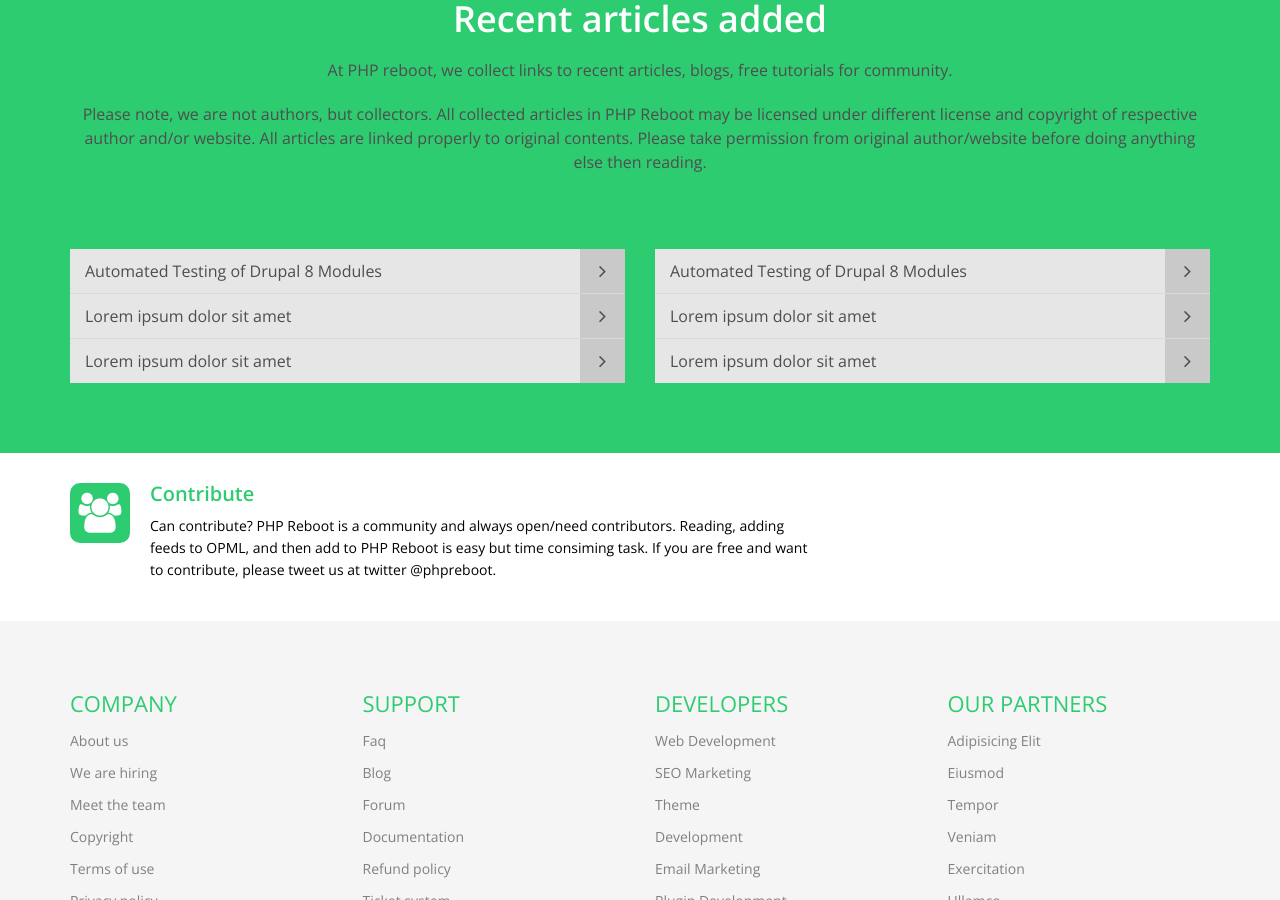
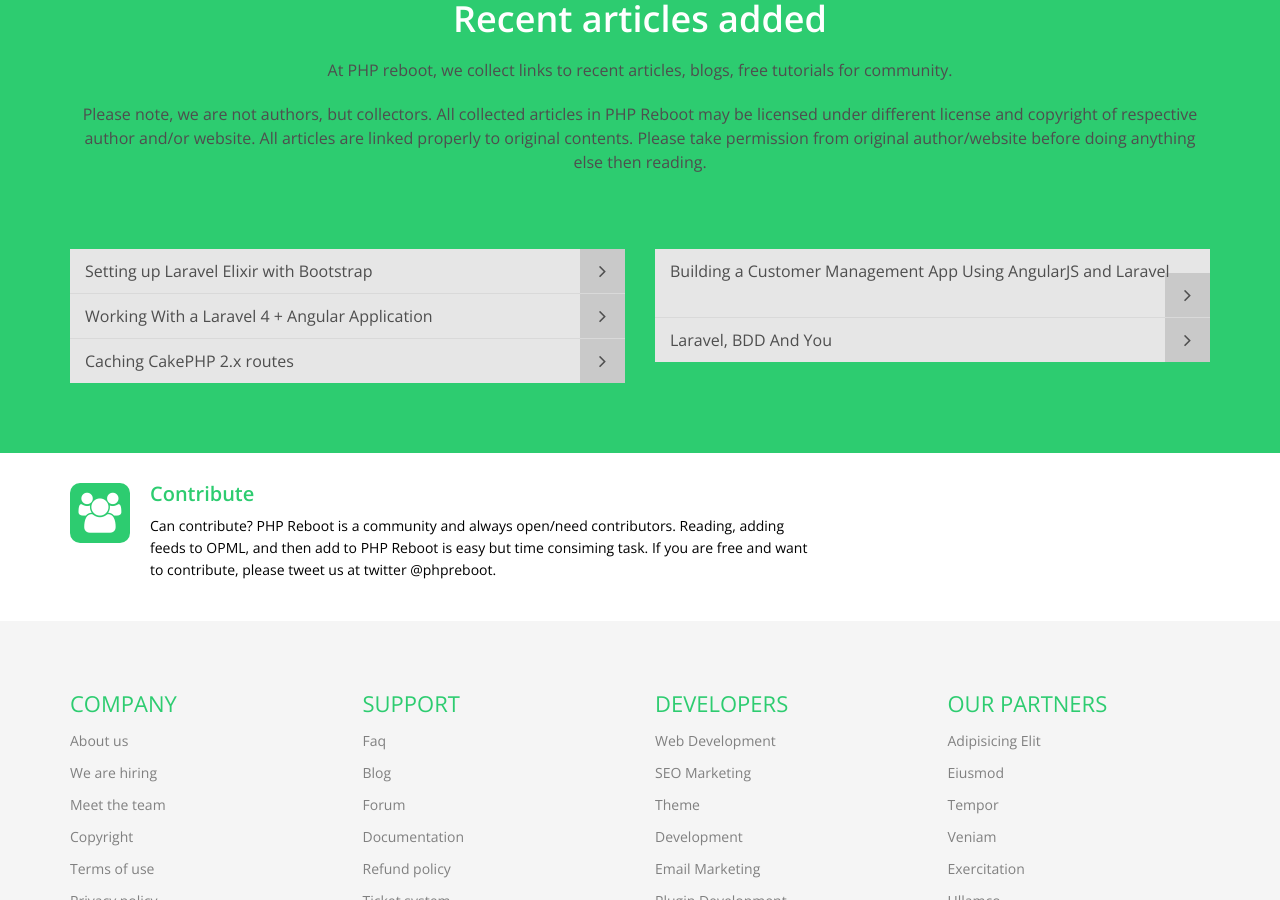
Before and after one commit to phpreboot/phpreboot.github.io, a Jekyll site: the page built from index.md, in a window 1280 px wide and 900 px high, scrolled down 653 px. Built offline with Jekyll 4.4.1, drawn with Linux system fonts in a browser that asks for light colours.

Commit message:
Updated frontpage for making Recent articles dynamic. Deleted test posts

```diff
--- a/_layouts/frontpage.html
+++ b/_layouts/frontpage.html
@@ -62,59 +62,26 @@ layout: default
             <div class="col-sm-6 wow fadeInDown">
                 <div class="accordion">
                     <div class="panel-group" id="accordion1">
+                      {% assign i = 11 %}
+                      {% for post in site.posts limit:3 %}
                       <div class="panel panel-default">
                         <div class="panel-heading">
                           <h3 class="panel-title">
-                            <a class="accordion-toggle" data-toggle="collapse" data-parent="#accordion1" href="#collapse11">
-                              Automated Testing of Drupal 8 Modules
+                            <a class="accordion-toggle" data-toggle="collapse" data-parent="#accordion1" href="#collapse{{ i }}">
+                              {{ post.title }}
                               <i class="fa fa-angle-right pull-right"></i>
                             </a>
                           </h3>
                         </div>
-                        <div id="collapse11" class="panel-collapse collapse">
+                        <div id="collapse{{ i }}" class="panel-collapse collapse">
                           <div class="panel-body">
-                            Taken from php developer.org. The SitePoint PHP blog has a
-                            tutorial posted talking about the
-                            automated testing of Drupal 8 modules, the components of the
-                            popular PHP-based content management system. In it author Daniel
-                            Sipos shows how to create a few tests for some functionality
-                            created in previous articles.<br/>
-                            <a href="#">Read more</a>
+                            {{ post.excerpt }}
+                            <a href="{{ post.url }}">Read more</a>
                           </div>
                         </div>
                       </div>
-
-                      <div class="panel panel-default">
-                        <div class="panel-heading">
-                          <h3 class="panel-title">
-                            <a class="accordion-toggle" data-toggle="collapse" data-parent="#accordion1" href="#collapse12">
-                              Lorem ipsum dolor sit amet
-                              <i class="fa fa-angle-right pull-right"></i>
-                            </a>
-                          </h3>
-                        </div>
-                        <div id="collapse12" class="panel-collapse collapse">
-                          <div class="panel-body">
-                            Anim pariatur cliche reprehenderit, enim eiusmod high life accusamus terry richardson ad squid. 3 wolf moon officia aute, non cupidatat skateboard dolor brunch. Food truck quinoa nesciunt laborum eiusmod. Brunch 3 wolf moon tempor.
-                          </div>
-                        </div>
-                      </div>
-
-                      <div class="panel panel-default">
-                        <div class="panel-heading">
-                          <h3 class="panel-title">
-                            <a class="accordion-toggle" data-toggle="collapse" data-parent="#accordion1" href="#collapse13">
-                              Lorem ipsum dolor sit amet
-                              <i class="fa fa-angle-right pull-right"></i>
-                            </a>
-                          </h3>
-                        </div>
-                        <div id="collapse13" class="panel-collapse collapse">
-                          <div class="panel-body">
-                            Anim pariatur cliche reprehenderit, enim eiusmod high life accusamus terry richardson ad squid. 3 wolf moon officia aute, non cupidatat skateboard dolor brunch. Food truck quinoa nesciunt laborum eiusmod. Brunch 3 wolf moon tempor.
-                          </div>
-                        </div>
-                      </div>
+                      {% capture i %}{{ i | plus:1 }}{% endcapture %}
+                      {% endfor %}
                     </div><!--/#accordion1-->
                 </div>
             </div>
@@ -122,58 +89,26 @@ layout: default
             <div class="col-sm-6 wow fadeInDown">
                 <div class="accordion">
                     <div class="panel-group" id="accordion2">
+                      {% assign i = 21 %}
+                      {% for post in site.posts limit:3 offset:3 %}
                       <div class="panel panel-default">
                         <div class="panel-heading">
                           <h3 class="panel-title">
-                            <a class="accordion-toggle" data-toggle="collapse" data-parent="#accordion2" href="#collapse21">
-                              Automated Testing of Drupal 8 Modules
+                            <a class="accordion-toggle" data-toggle="collapse" data-parent="#accordion2" href="#collapse{{ i }}">
+                              {{ post.title }}
                               <i class="fa fa-angle-right pull-right"></i>
                             </a>
                           </h3>
                         </div>
-                        <div id="collapse21" class="panel-collapse collapse">
+                        <div id="collapse{{ i }}" class="panel-collapse collapse">
                           <div class="panel-body">
-                            The SitePoint PHP blog has a tutorial posted talking about the
-                            automated testing of Drupal 8 modules, the components of the
-                            popular PHP-based content management system. In it author Daniel
-                            Sipos shows how to create a few tests for some functionality
-                            created in previous articles.<br/>
-                            <a href="#">Read more</a>
+                            {{ post.excerpt }}
+                            <a href="{{ post.url }}">Read more</a>
                           </div>
                         </div>
                       </div>
-
-                      <div class="panel panel-default">
-                        <div class="panel-heading">
-                          <h3 class="panel-title">
-                            <a class="accordion-toggle" data-toggle="collapse" data-parent="#accordion2" href="#collapse22">
-                              Lorem ipsum dolor sit amet
-                              <i class="fa fa-angle-right pull-right"></i>
-                            </a>
-                          </h3>
-                        </div>
-                        <div id="collapse22" class="panel-collapse collapse">
-                          <div class="panel-body">
-                            Anim pariatur cliche reprehenderit, enim eiusmod high life accusamus terry richardson ad squid. 3 wolf moon officia aute, non cupidatat skateboard dolor brunch. Food truck quinoa nesciunt laborum eiusmod. Brunch 3 wolf moon tempor.
-                          </div>
-                        </div>
-                      </div>
-
-                      <div class="panel panel-default">
-                        <div class="panel-heading">
-                          <h3 class="panel-title">
-                            <a class="accordion-toggle" data-toggle="collapse" data-parent="#accordion2" href="#collapse23">
-                              Lorem ipsum dolor sit amet
-                              <i class="fa fa-angle-right pull-right"></i>
-                            </a>
-                          </h3>
-                        </div>
-                        <div id="collapse23" class="panel-collapse collapse">
-                          <div class="panel-body">
-                            Anim pariatur cliche reprehenderit, enim eiusmod high life accusamus terry richardson ad squid. 3 wolf moon officia aute, non cupidatat skateboard dolor brunch. Food truck quinoa nesciunt laborum eiusmod. Brunch 3 wolf moon tempor.
-                          </div>
-                        </div>
-                      </div>
+                      {% capture i %}{{ i | plus:1 }}{% endcapture %}
+                      {% endfor %}
                     </div><!--/#accordion1-->
                 </div>
             </div>
```
Also changed, not shown: _posts/2015-05-23-welcome-to-jekyll.markdown (deleted, +0 -25 lines), _posts/test/2015-05-23-test.md (deleted, +0 -6 lines).
